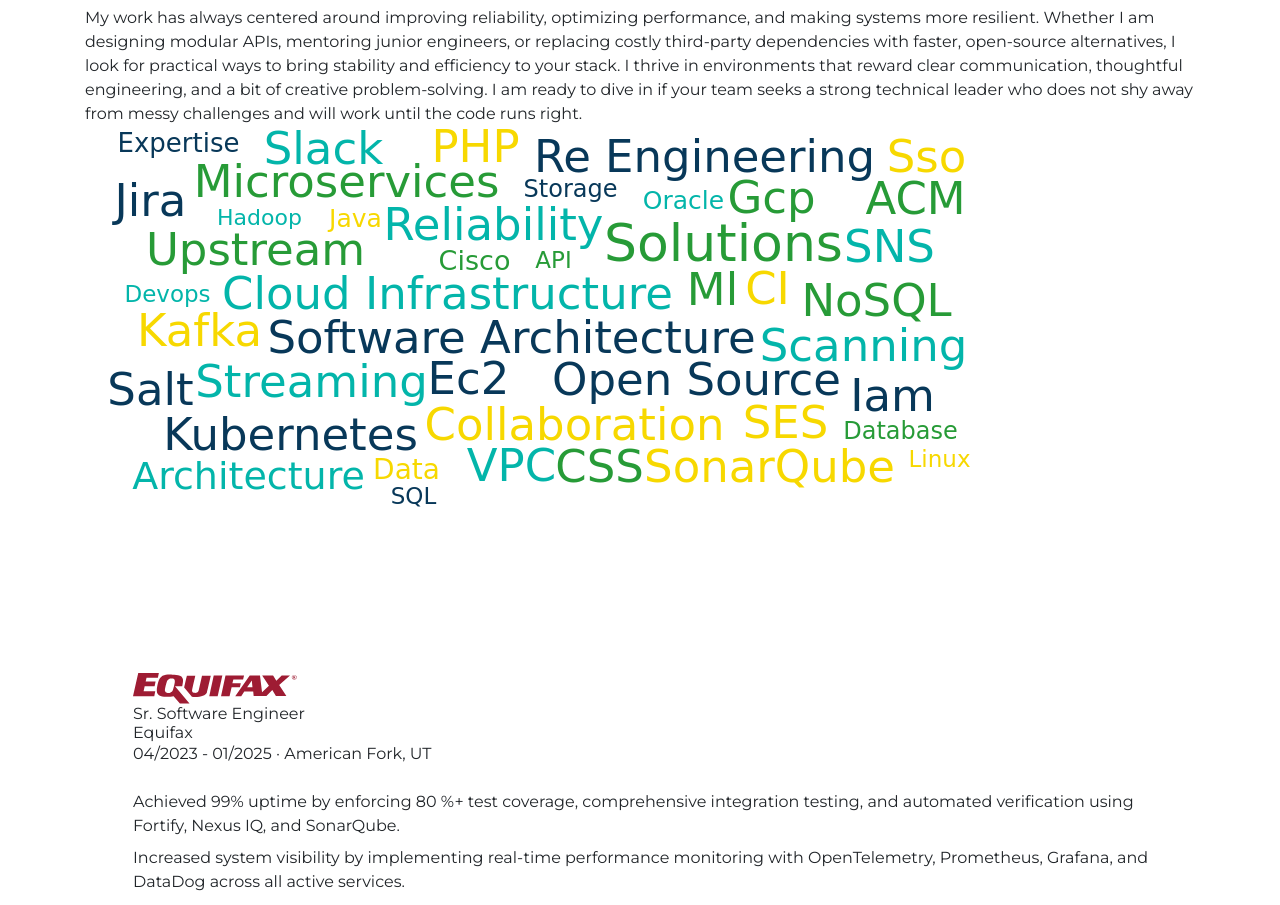
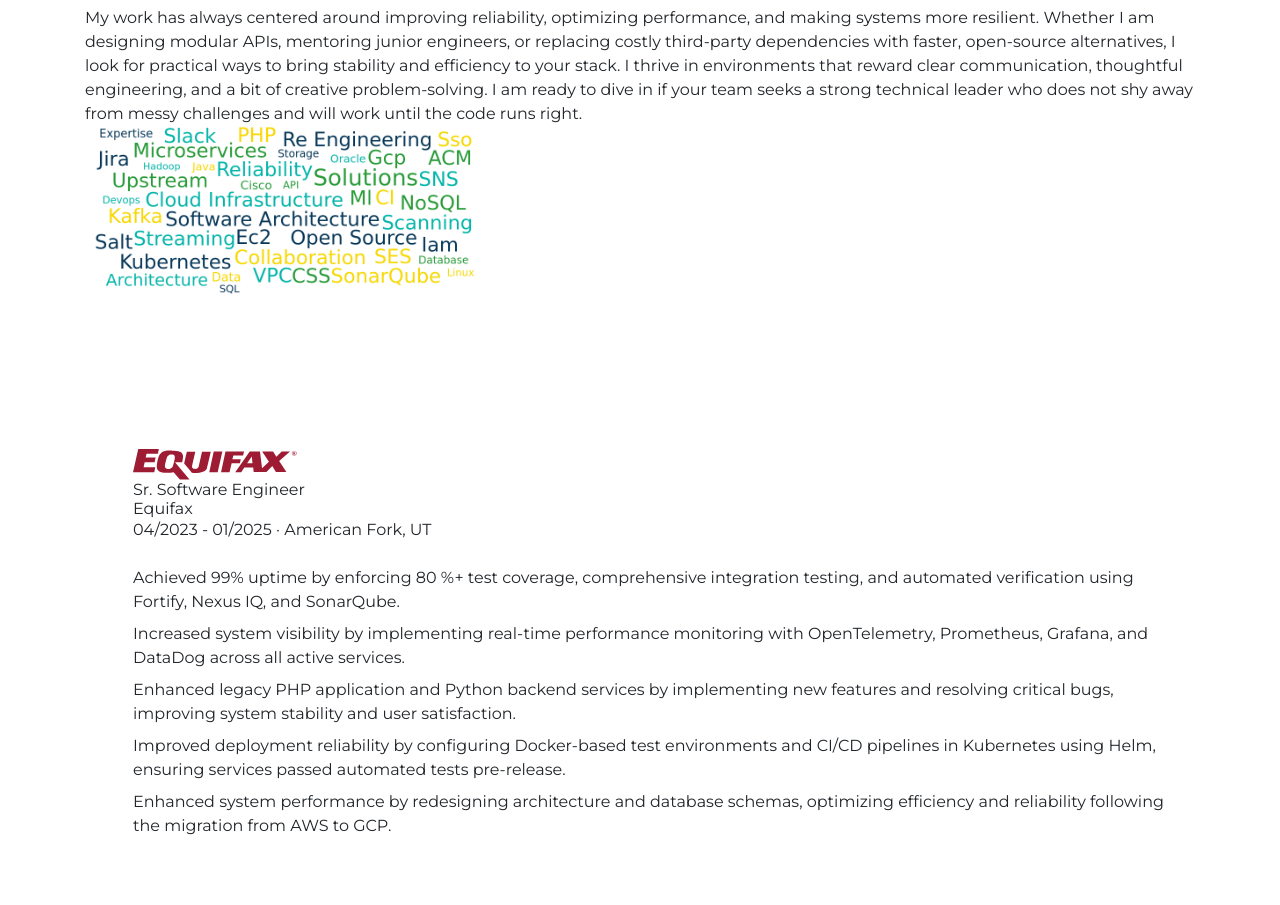
Before and after one commit to dwalbeck/personal_site, a React (Vite) app: page / in a window 1280 px wide. Shown: the part 2021-2926 px from the top of the page. Built offline with nearby package versions, Linux system fonts and the light colour scheme; no server answers; grey boxes are pictures that could not be loaded; some icons are missing.

Commit message:
Removed Education section and replaced with graphic

```diff
--- a/src/components/Contact/Contact.tsx
+++ b/src/components/Contact/Contact.tsx
@@ -128,7 +128,7 @@
 
     return (
         <div id="contact" className="bg-purple-700 py-14">
-            <div className="w-3/4 max-w-3/4 ml-auto mr-auto">
+            <div className="w-2/3 max-w-3/4 ml-auto mr-auto">
                 <div className="text-center mb-10">
                     <h1 className="text-4xl font-light text-white mb-0 pb-8">Contact</h1>
                 </div>
@@ -244,7 +244,7 @@
                     </div>
 
                     {/* Contact Info */}
-                    <div className="lg:w-1/4 text-white space-y-6">
+                    <div className="lg:w-346 text-white space-y-6">
                         <div>
                             <h2 className="text-3xl font-bold mb-2">Davey Walbeck</h2>
                             <p className="text-xl font-light">Senior Software Architect</p>
--- a/src/components/Landing/Landing.tsx
+++ b/src/components/Landing/Landing.tsx
@@ -49,8 +49,8 @@
                 messy challenges and will work until the code runs right.</p>
 
             {/* Sections for Education and Accomplishments */}
-            <div className="flex flex-wrap mt-8 space-y-8 md:space-y-0">
-                <img src="/my_skills_cloud.png" className="aspect-91/40 w-600 mt-14" />
+            <div className="flex flex-wrap mt-8 space-y-8 md:space-y-0 text-center">
+                <img src="/my_skills_cloud.png" width="400" className="aspect-91/40 mt-14 self-center" />
             </div>
           </div>
         </div>
```
